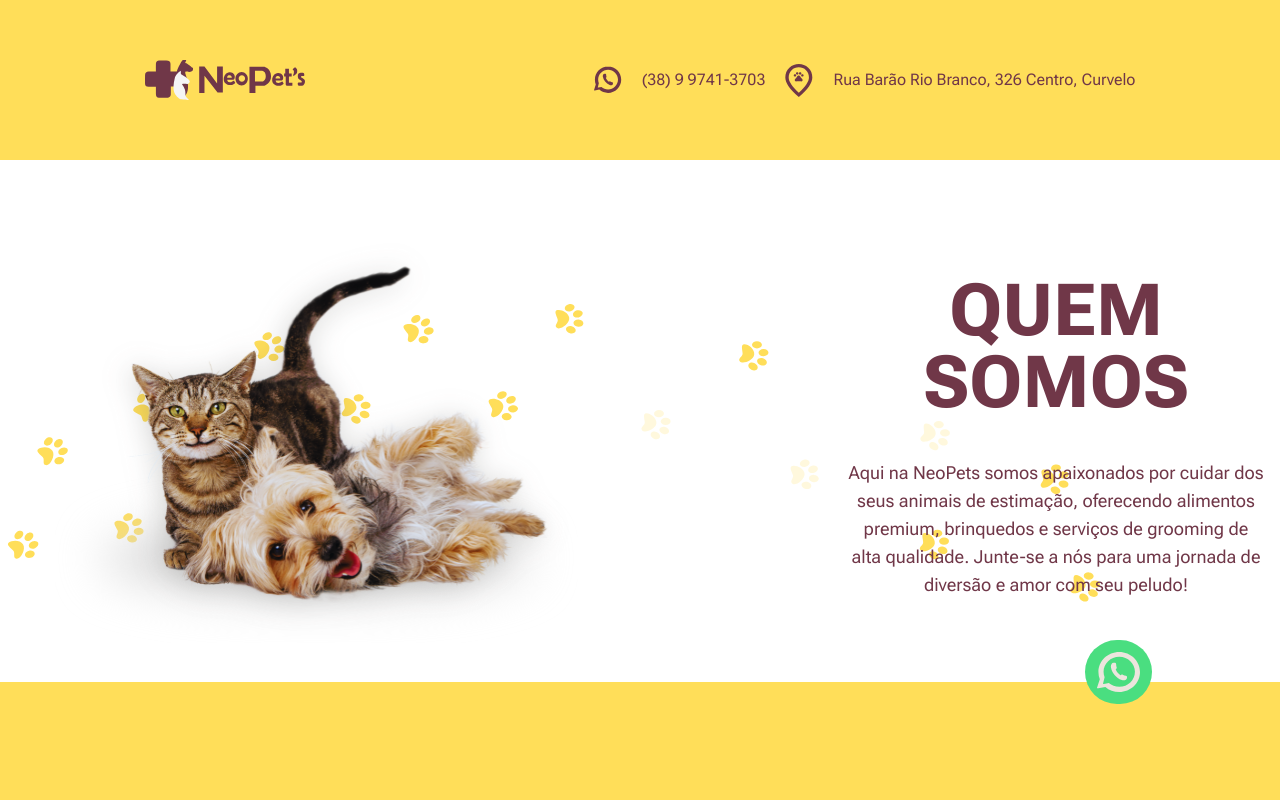
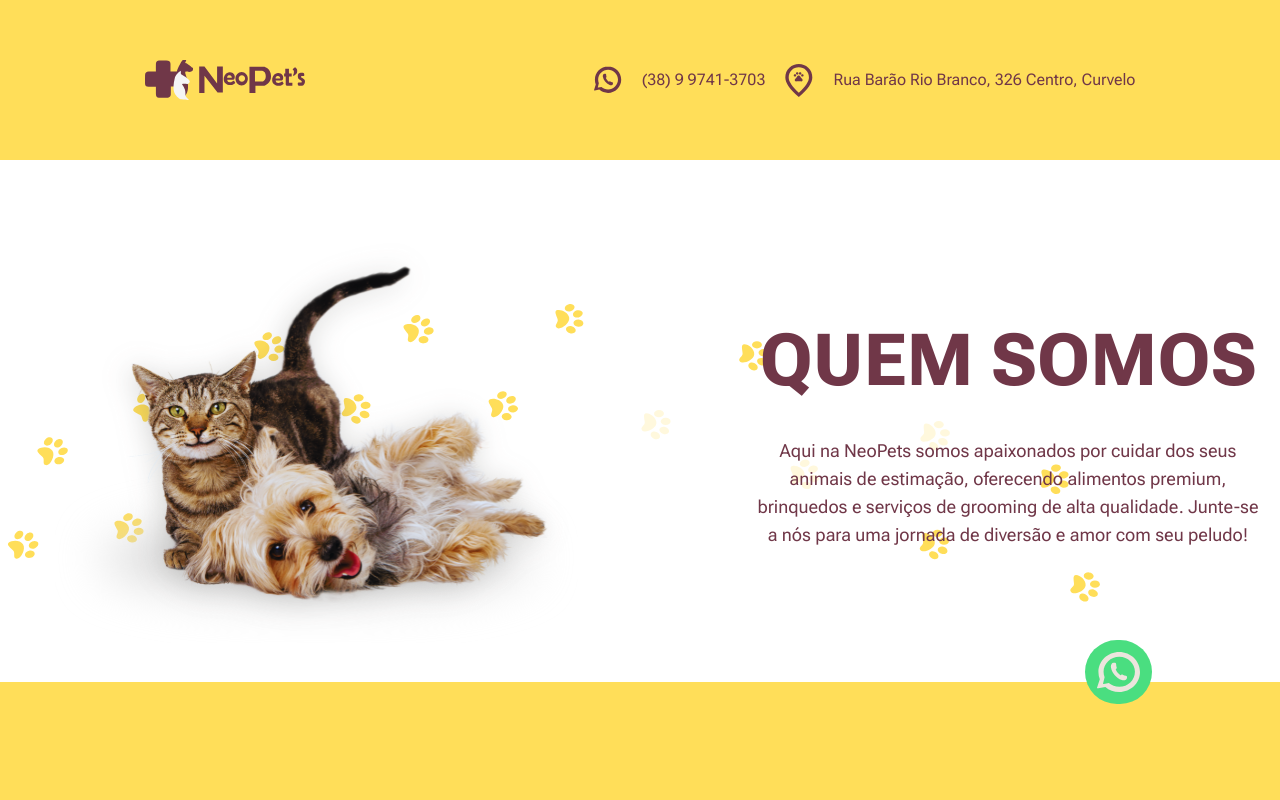
Before and after one commit to txusca/neopets-next, a Next.js app: page / in a window 1280 px wide. Shown: the top 800 px of the page. Built offline with nearby package versions, Linux system fonts and the light colour scheme.

Commit message:
fix h1 ml

```diff
--- a/src/components/QuemSomos.tsx
+++ b/src/components/QuemSomos.tsx
@@ -12,8 +12,8 @@ export default function QuemSomos(props: QuemSomosProps) {
     <div className={`${props.className} relative`}>
       <Image className='md:inline hidden w-[90%] h-auto' src={bannerWeb} alt='Banner gatinho'/>
       <Image className='inline md:hidden' src={bannerMobile} alt='Banner gatinho'/>
-      <div className="w-full md:w-1/2 p-4 xl:-ml-80 md:-ml-56">
-        <h1 className="text-4xl md:text-7xl text-center text-mainColor font-extrabold pb-10">
+      <div className="w-full md:w-1/2 p-4 xl:-ml-[416px] md:-ml-56">
+        <h1 className="text-4xl md:text-7xl text-center whitespace-nowrap text-mainColor font-extrabold pb-10">
           QUEM SOMOS
         </h1>
         <p className="text-lg text-mainColor text-center">
```
